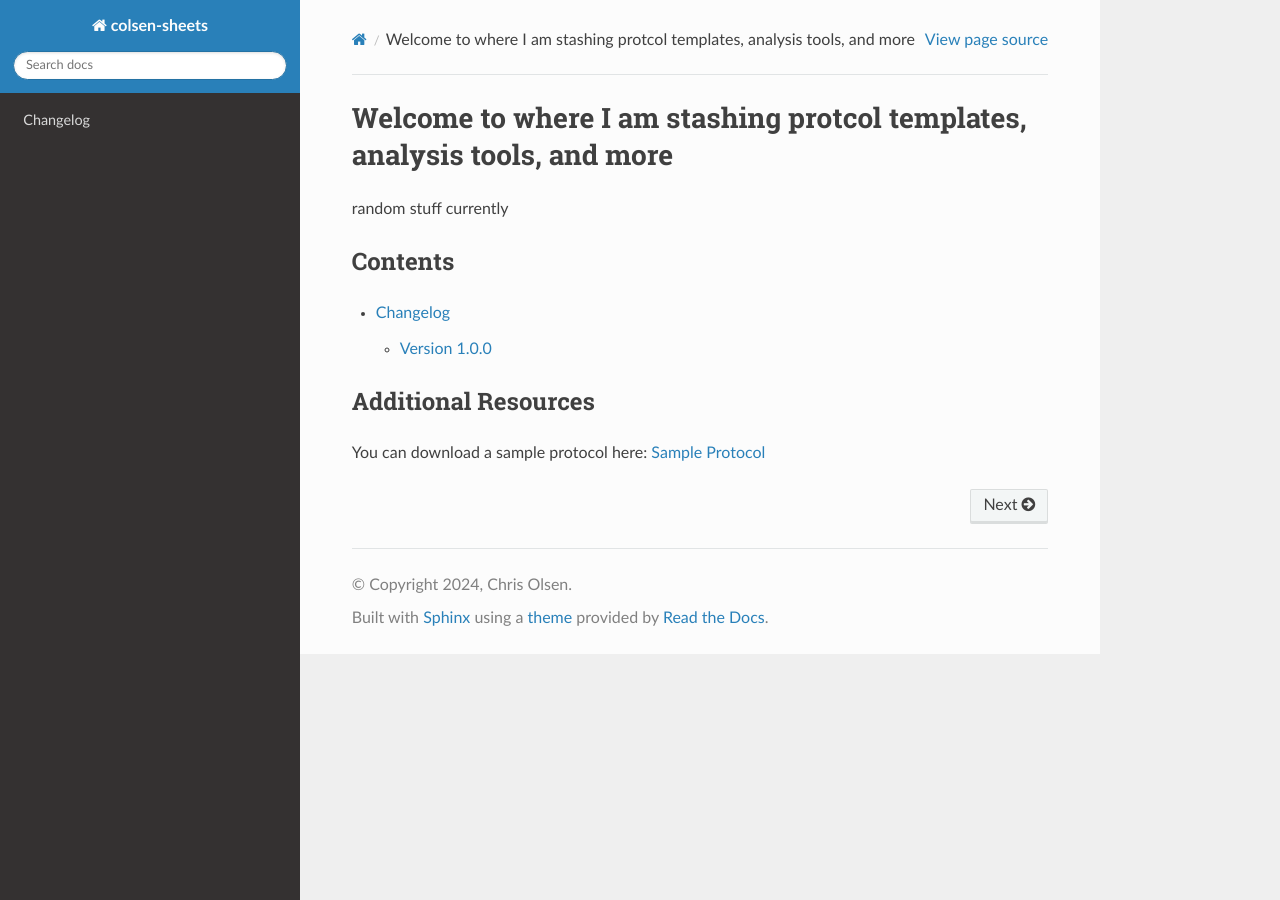
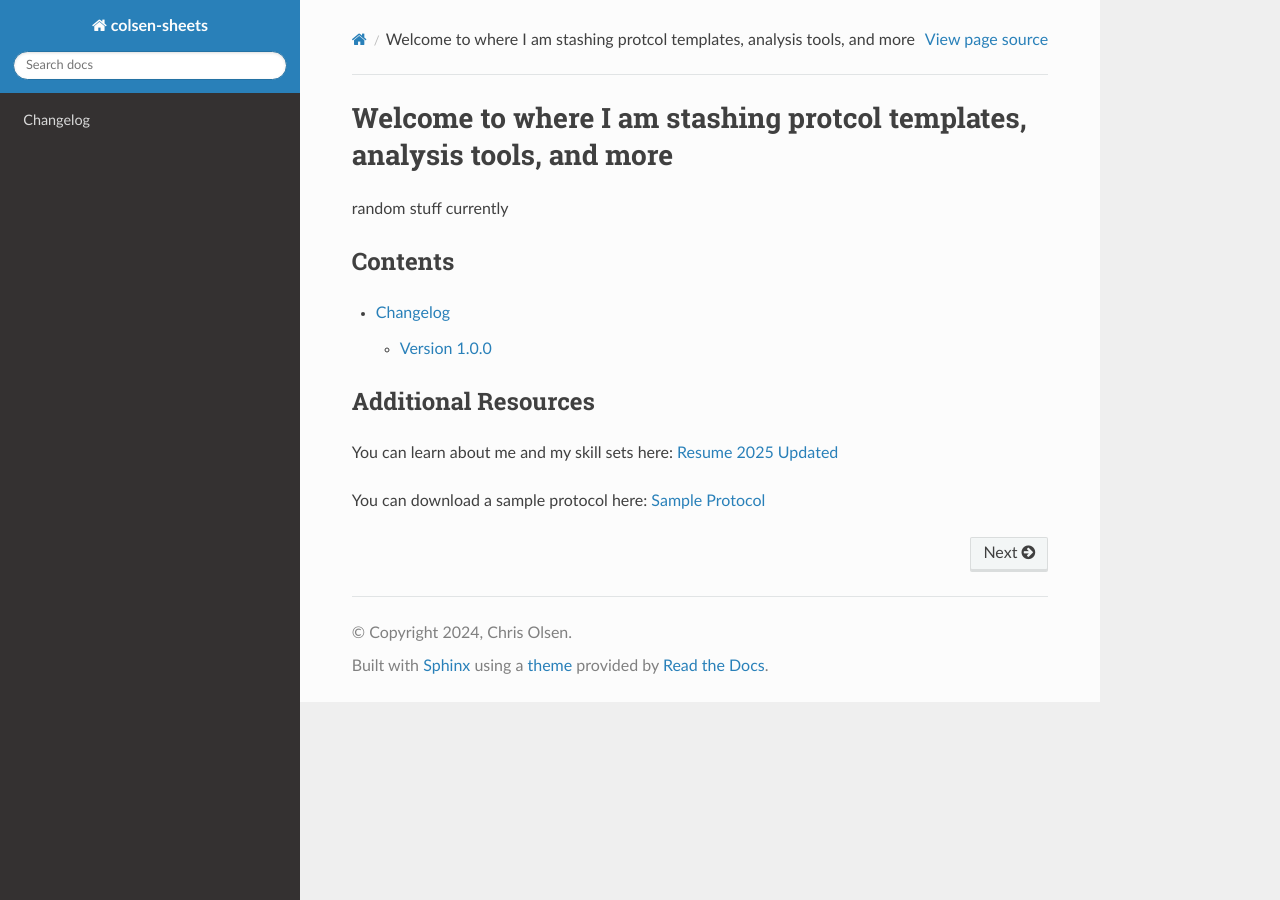
Before and after one commit to colsen-bu/sheets, a Sphinx documentation site: the page built from docs/source/index.rst, in a window 1280 px wide. Built offline with Sphinx 7.4.7 and the Read the Docs theme 3.1.0, drawn with Linux system fonts in a browser that asks for light colours.

Commit message:
add files, change stuff

```diff
--- a/docs/source/index.rst
+++ b/docs/source/index.rst
@@ -15,5 +15,8 @@ Contents
 Additional Resources
 --------------------
 
+You can learn about me and my skill sets here:
+`Resume 2025 Updated  <_static/Olsen_Christopher_Resume_2025_newer.pdf>`_
+
 You can download a sample protocol here:
 `Sample Protocol  <_static/sample_protocol.pdf>`_
```
Also changed, not shown: 4 other files.
